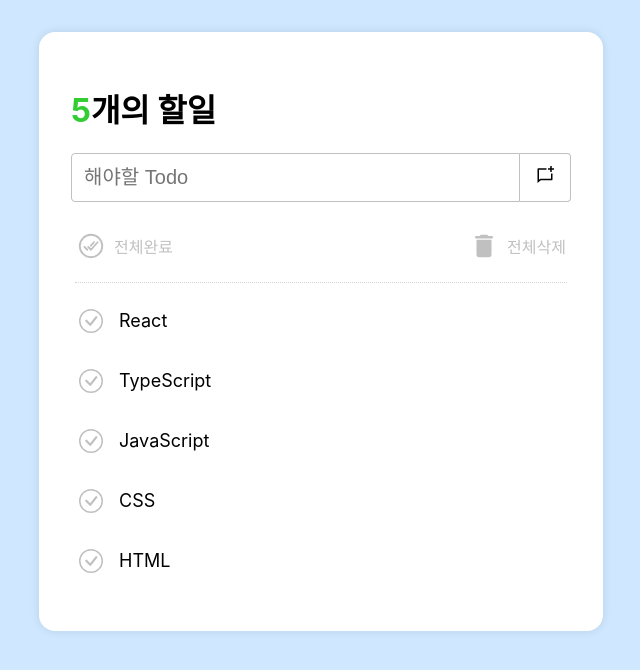
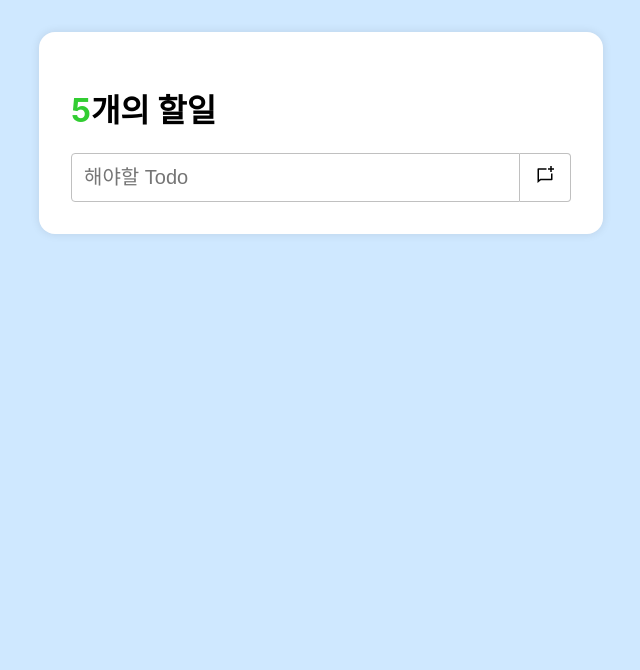
Before and after one commit to ITK-SHIN/todolist_react-ts, a React (Create React App) app: page / in a window 1280 px wide. Shown: the top 670 px of the page, without its empty margins (319-959 px from the left). Built offline with nearby package versions, Linux system fonts and the light colour scheme.

Commit message:
입력 기능 추가 완료

```diff
--- a/src/App.tsx
+++ b/src/App.tsx
@@ -1,18 +1,50 @@
+import { useState } from "react";
 import "./App.css";
 import Divider from "./Divider/Divider";
 import TodoHeader from "./Header/TodoHeader";
 import TodoInput from "./Input/TodoInput";
 import TodoList from "./List/TodoList";
 import TodoListTools from "./Tools/TodoListTools";
+import TodoListArea from "./List/TodoListArea";
+
+export type TodoType = {
+  id: number;
+  text: string;
+  isChecked: boolean;
+};
 
 function App() {
+  const [text, setText] = useState("");
+  const [todos, setTodos] = useState<TodoType[]>([]);
+
+  const handleTextChange = (text: string) => {
+    setText(text);
+  };
+
+  const handleSubmit = () => {
+    console.log(Date.now());
+    const newTodos = todos.concat({
+      id: Date.now(),
+      text: text,
+      isChecked: false,
+    });
+    setTodos(newTodos);
+    setText("");
+  };
+
   return (
     <main className="App">
       <TodoHeader />
-      <TodoInput />
-      <TodoListTools />
-      <Divider />
-      <TodoList />
+      <TodoInput
+        text={text}
+        onTextChange={handleTextChange}
+        onSubmit={handleSubmit}
+      />
+      <TodoListArea todoCount={todos.length}>
+        <TodoListTools />
+        <Divider />
+        <TodoList todos={todos} />
+      </TodoListArea>
     </main>
   );
 }
--- a/src/Input/TodoInput.tsx
+++ b/src/Input/TodoInput.tsx
@@ -1,15 +1,36 @@
 import { RiChatNewLine } from "react-icons/ri";
 import styles from "./TodoInput.module.css";
+import { ChangeEvent, FormEvent } from "react";
 
-const TodoInput = () => {
+interface TodoInputProps {
+  text: string;
+  onTextChange: (text: string) => void;
+  onSubmit: () => void;
+}
+
+const TodoInput = (props: TodoInputProps) => {
+  const handleInputChanged = (event: ChangeEvent<HTMLInputElement>) => {
+    props.onTextChange(event.target.value);
+  };
+
+  const handleSubmit = (event: FormEvent) => {
+    event.preventDefault();
+    props.onSubmit();
+  };
+
   return (
     <section className={styles.container}>
-      <form className={styles.formContainer}>
-        <input className={styles.input} placeholder={"해야할 Todo"} />
+      <form className={styles.formContainer} onSubmit={handleSubmit}>
+        <input
+          className={styles.input}
+          placeholder={"해야할 Todo"}
+          value={props.text}
+          onChange={handleInputChanged}
+        />
+        <button type="submit" className={styles.enter}>
+          <RiChatNewLine />
+        </button>
       </form>
-      <button className={styles.enter}>
-        <RiChatNewLine />
-      </button>
     </section>
   );
 };
--- a/src/List/TodoList.tsx
+++ b/src/List/TodoList.tsx
@@ -1,13 +1,23 @@
+import { TodoType } from "../App";
 import TodoItem from "../ListItem/TodoItem";
 import styles from "./TodoList.module.css";
 
-const TodoList = () => {
-  const arr = ["React", "TypeScript", "JavaScript", "CSS", "HTML"];
+interface TodoListProps {
+  todos: TodoType[];
+}
+
+const TodoList = (props: TodoListProps) => {
   return (
     <section>
       <ol className={styles.olContainer}>
-        {arr.map((str, index) => {
-          return <TodoItem text={str} key={`${str}_${index}`} />;
+        {props.todos.map((todo, index) => {
+          return (
+            <TodoItem
+              text={todo.text}
+              key={`${todo.id}_${index}`}
+              isChecked={todo.isChecked}
+            />
+          );
         })}
       </ol>
     </section>
--- /dev/null
+++ b/src/List/TodoListArea.tsx
@@ -0,0 +1,17 @@
+import React, { ReactNode } from "react";
+
+interface TodoListAreaProps {
+  children: ReactNode;
+  todoCount: number;
+}
+
+// HOC High order component
+
+const TodoListArea = (props: TodoListAreaProps) => {
+  if (props.todoCount < 1) {
+    return null;
+  }
+  return <>{props.children}</>;
+};
+
+export default TodoListArea;
--- a/src/ListItem/TodoItem.tsx
+++ b/src/ListItem/TodoItem.tsx
@@ -4,10 +4,10 @@
 
 interface TodoItemProps {
   text: string;
+  isChecked: boolean;
 }
 
 const TodoItem = (props: TodoItemProps) => {
-  console.log(styles);
   const isChecked = false;
   return (
     <li className={styles.container}>
@@ -15,7 +15,9 @@
         className={[
           styles.checkIcon,
           `${
-            isChecked ? styles.checkedCircleIcon : styles.unCheckedCircleIcon
+            props.isChecked
+              ? styles.checkedCircleIcon
+              : styles.unCheckedCircleIcon
           }`,
         ].join(" ")}
       />
--- a/src/Tools/TodoListTools.tsx
+++ b/src/Tools/TodoListTools.tsx
@@ -3,7 +3,6 @@
 import { MdDelete } from "react-icons/md";
 
 const TodoListTools = () => {
-  console.log(styles);
   return (
     <section className={styles.container}>
       <button className={styles.button}>
```
Also changed, not shown: 1 other file (tests, documents, lock files or other folders).
